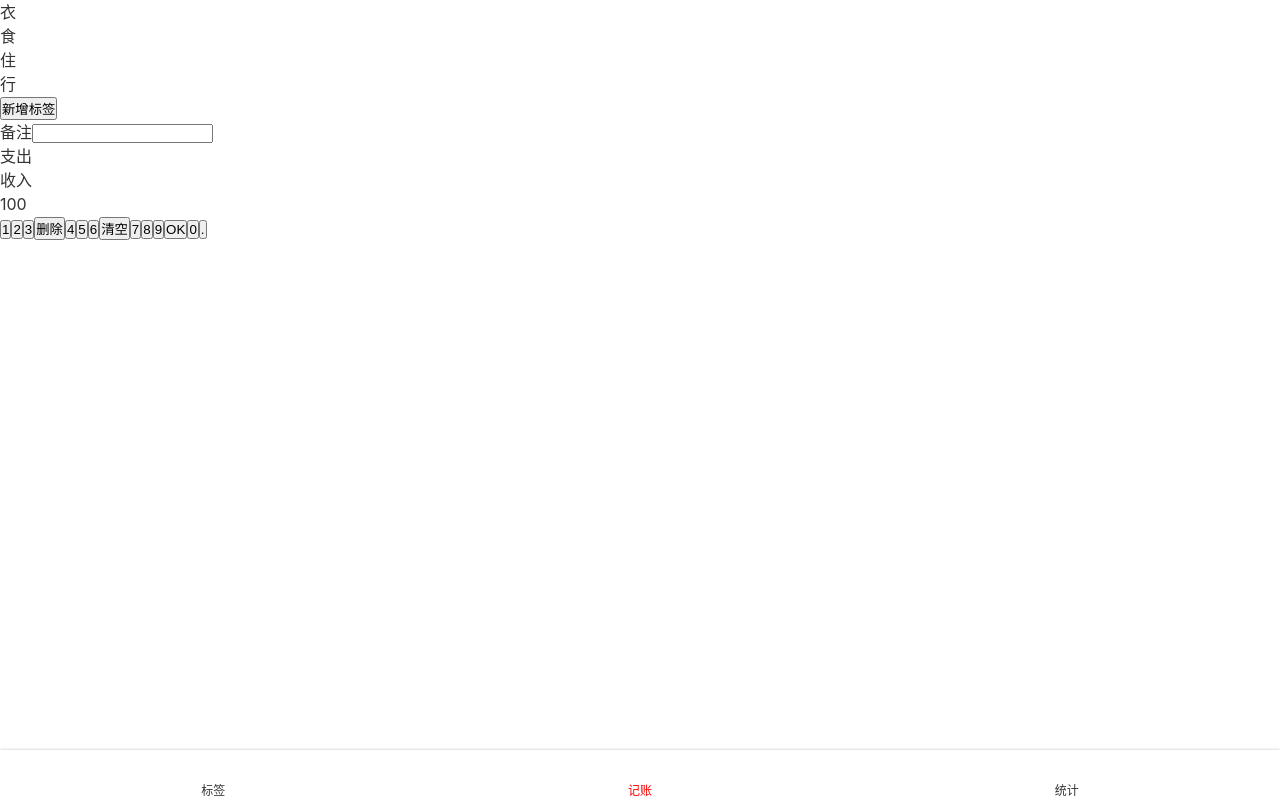
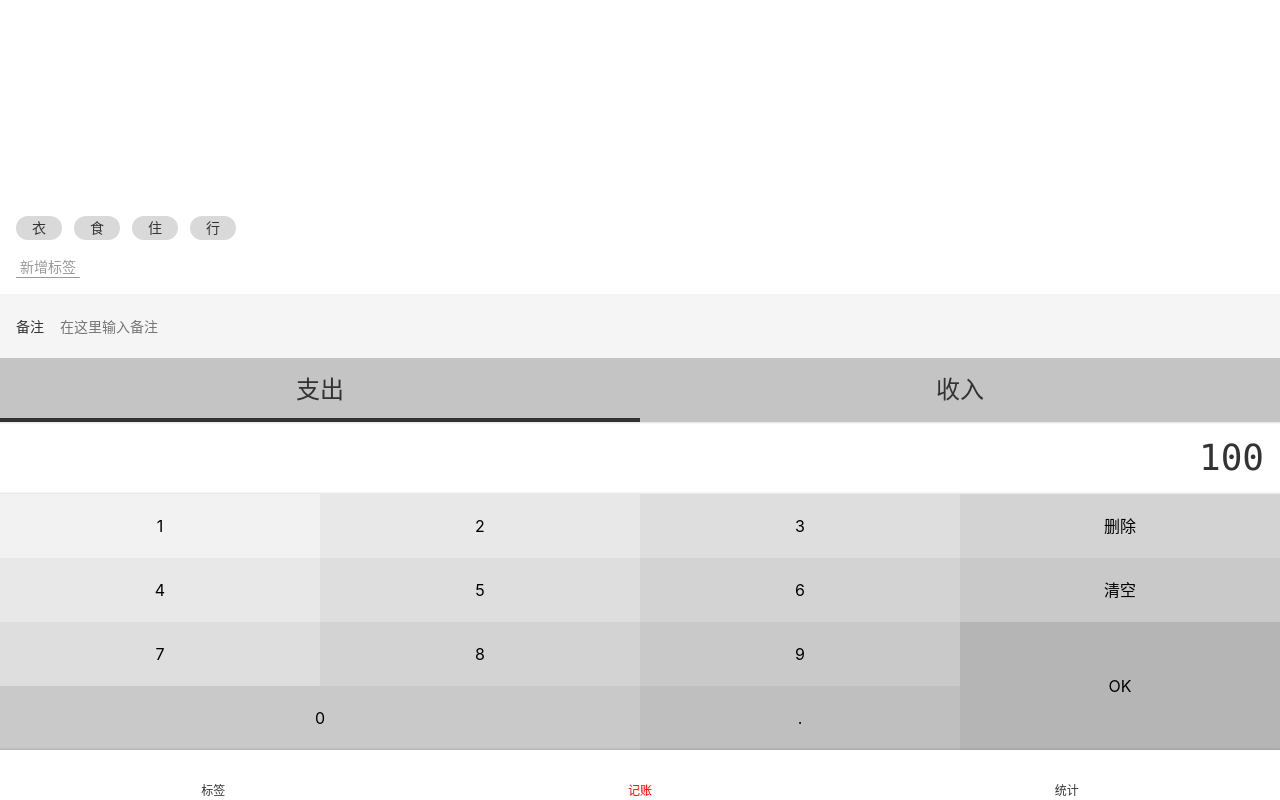
Before and after one commit to dongxiaoxing0/bills-vue, a Vue app: page /#/money in a window 1280 px wide. Built offline with nearby package versions, Linux system fonts and the light colour scheme.

Commit message:
添加Money页面的样式

```diff
--- a/src/App.vue
+++ b/src/App.vue
@@ -10,6 +10,7 @@
 
 body{
   font-family:$font-hei;
+  font-size:16px;
   line-height: 1.5;
   -webkit-font-smoothing: antialiased;
   -moz-osx-font-smoothing: grayscale;
--- a/src/assets/style/helper.scss
+++ b/src/assets/style/helper.scss
@@ -2,3 +2,19 @@
 $font-kai:Baskerville, Georgia, "Liberation Serif", "Kaiti SC", STKaiti, "AR PL UKai CN", "AR PL UKai HK", "AR PL UKai TW", "AR PL UKai TW MBE", "AR PL KaitiM GB", KaiTi, KaiTi_GB2312, DFKai-SB, "TW\-Kai", serif;
 $font-song: Georgia, "Nimbus Roman No9 L", "Songti SC", "Noto Serif CJK SC", "Source Han Serif SC", "Source Han Serif CN", STSong, "AR PL New Sung", "AR PL SungtiL GB", NSimSun, SimSun, "TW\-Sung", "WenQuanYi Bitmap Song", "AR PL UMing CN", "AR PL UMing HK", "AR PL UMing TW", "AR PL UMing TW MBE", PMingLiU, MingLiU, serif;
 $color-highlight:#f00;
+
+%clearFix {
+    &::after {
+      content: '';
+      clear: both;
+      display: block;
+    }
+  }
+  $color-shadow: rgba(0, 0, 0, 0.25);
+  %outerShadow {
+    box-shadow: 0 0 3px $color-shadow;
+  }
+  %innerShadow {
+    box-shadow: inset 0 -3px 3px -3px $color-shadow,
+    inset 0 3px 3px -3px $color-shadow;
+  }
--- a/src/assets/style/reset.scss
+++ b/src/assets/style/reset.scss
@@ -7,3 +7,12 @@
     text-decoration: none;
     color: inherit;
   }
+  ul, ol{
+    list-style: none;
+  }
+  button, input{
+    font: inherit;
+  }
+  :focus{
+    outline: none;
+  }
--- a/src/components/Layout.vue
+++ b/src/components/Layout.vue
@@ -1,6 +1,6 @@
 <template>
-    <div class="nav-wrapper">
-        <div class="content">
+    <div class="layout-wrapper" :class="classPrefix && `${classPrefix}-wrapper`">
+        <div class="content" :class="classPrefix && `${classPrefix}-content`">
             <slot></slot>
         </div>
         <Nav class="nav"></Nav>
@@ -9,12 +9,13 @@
 
 <script>
     export default {
-        name: 'Layout'
+        props: ['classPrefix'],
+        name: 'Layout',
     }
 </script>
 
 <style lang="scss" scoped>
-.nav-wrapper{
+.layout-wrapper{
     display: flex;
     flex-direction: column;
     height: 100vh;
--- a/src/components/Nav.vue
+++ b/src/components/Nav.vue
@@ -25,9 +25,9 @@
 <style lang="scss" scoped>
 @import "~@/assets/style/helper.scss";
 nav{
+    @extend %outerShadow;
     display: flex;
     flex-direction: row;
-    box-shadow: 0 0 3px rgba(0,0,0,0.25);
     font-size: 12px;
     > .item{
         width:33.333333%;
--- a/src/views/Money.vue
+++ b/src/views/Money.vue
@@ -1,28 +1,5 @@
 <template>
-<Layout>
-    <div class="tags">
-        <ul class="current">
-            <li>衣</li>
-            <li>食</li>
-            <li>住</li>
-            <li>行</li>
-        </ul>
-        <div class="new">
-            <button>新增标签</button>
-        </div>
-    </div>
-    <div>
-        <label class="notes">
-            <span class="name">备注</span>
-            <input type="text">
-        </label>
-    </div>
-    <div>
-        <ul class="types">
-            <li class="selected">支出</li>
-            <li>收入</li>
-        </ul>
-    </div>
+  <Layout class-prefix="layout">
     <div class="numberPad">
       <div class="output">100</div>
       <div class="buttons">
@@ -37,21 +14,171 @@
         <button>7</button>
         <button>8</button>
         <button>9</button>
-            <button>OK</button>
-            <button>0</button>
+        <button class="ok">OK</button>
+        <button class="zero">0</button>
         <button>.</button>
       </div>
     </div>
+    <div>
+      <ul class="types">
+        <li class="selected">支出</li>
+        <li>收入</li>
+      </ul>
+    </div>
+
+    <div>
+      <label class="notes">
+        <span class="name">备注</span>
+        <input type="text" placeholder="在这里输入备注">
+      </label>
+    </div>
+    <div class="tags">
+      <div class="new">
+        <button>新增标签</button>
+      </div>
+      <ul class="current">
+        <li>衣</li>
+        <li>食</li>
+        <li>住</li>
+        <li>行</li>
+      </ul>
+    </div>
+
   </Layout>
 </template>
 
 <script lang="ts">
-    import Nav from '@/components/Nav.vue'
   export default {
-        name:'Money',
-    }
+    name: 'Money',
+  };
 </script>
 
-<style scoped>
-
+<style lang="scss">
+  .layout-content {
+    display: flex;
+    flex-direction: column-reverse;
+  }
 </style>
+<style lang="scss" scoped>
+  @import "~@/assets/style/helper.scss";
+  .numberPad {
+    .output {
+      @extend %clearFix;
+      @extend %innerShadow;
+      font-size: 36px;
+      font-family: Consolas, monospace;
+      padding: 9px 16px;
+      text-align: right;
+    }
+    .buttons {
+      @extend %clearFix;
+      > button {
+        width: 25%;
+        height: 64px;
+        float: left;
+        background: transparent;
+        border: none;
+        &.ok {
+          height: 64*2px;
+          float: right;
+        }
+        &.zero {
+          width: 25*2%;
+        }
+        $bg: #f2f2f2;
+        &:nth-child(1) {
+          background: $bg;
+        }
+        &:nth-child(2), &:nth-child(5) {
+          background: darken($bg, 4%);
+        }
+        &:nth-child(3), &:nth-child(6), &:nth-child(9) {
+          background: darken($bg, 4*2%);
+        }
+        &:nth-child(4), &:nth-child(7), &:nth-child(10) {
+          background: darken($bg, 4*3%);
+        }
+        &:nth-child(8), &:nth-child(11), &:nth-child(13) {
+          background: darken($bg, 4*4%);
+        }
+        &:nth-child(14) {
+          background: darken($bg, 4*5%);
+        }
+        &:nth-child(12) {
+          background: darken($bg, 4*6%);
+        }
+      }
+    }
+  }
+  .types {
+    background: #c4c4c4;
+    display: flex;
+    text-align: center;
+    font-size: 24px;
+    > li {
+      width: 50%;
+      height: 64px;
+      display: flex;
+      justify-content: center;
+      align-items: center;
+      position: relative;
+      &.selected::after {
+        content: '';
+        position: absolute;
+        bottom: 0;
+        left: 0;
+        width: 100%;
+        height: 4px;
+        background: #333;
+      }
+    }
+  }
+  .notes {
+    font-size: 14px;
+    background: #f5f5f5;
+    padding-left: 16px;
+    display: flex;
+    align-items: center;
+    .name {
+      padding-right: 16px;
+    }
+    input {
+      height: 64px;
+      flex-grow: 1;
+      background: transparent;
+      border: none;
+      padding-right: 16px;
+    }
+  }
+  .tags {
+    font-size: 14px;
+    padding: 16px;
+    flex-grow: 1;
+    display: flex;
+    flex-direction: column-reverse;
+    > .current {
+      display: flex;
+      flex-wrap: wrap;
+      > li {
+        background: #d9d9d9;
+        $h: 24px;
+        height: $h;
+        line-height: $h;
+        border-radius: $h/2;
+        padding: 0 16px;
+        margin-right: 12px;
+        margin-top: 4px;
+      }
+    }
+    > .new {
+      padding-top: 16px;
+      button {
+        background: transparent;
+        border: none;
+        color: #999;
+        border-bottom: 1px solid;
+        padding: 0 4px;
+      }
+    }
+  }
+</style>
```
Lines whose indentation alone changed are shown as unchanged.
